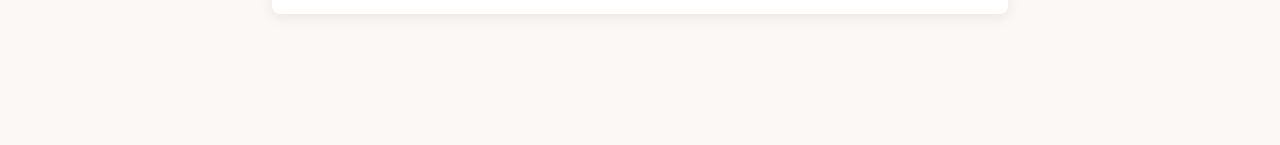
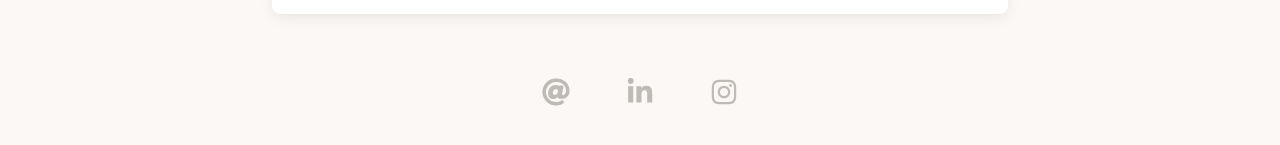
Before and after one commit to s-fletcher/me, a Next.js app: page / in a window 1280 px wide. Shown: the part 685-830 px from the top of the page. Before the commit the page ends 800 px from the top, so only its background shows below. Built offline with nearby package versions, Linux system fonts and the light colour scheme.

Commit message:
Add footer

```diff
--- a/package.json
+++ b/package.json
@@ -16,7 +16,8 @@
     "framer-motion": "^4.1.11",
     "next": "latest",
     "react": "^17.0.2",
-    "react-dom": "^17.0.2"
+    "react-dom": "^17.0.2",
+    "react-icons": "^4.2.0"
   },
   "devDependencies": {
     "@types/node": "^12.20.11",
--- /dev/null
+++ b/src/components/footer.tsx
@@ -0,0 +1,33 @@
+import Icon from '@chakra-ui/icon'
+import { Box, Link } from '@chakra-ui/layout'
+import { FC } from 'react'
+import { IconType } from 'react-icons'
+import { FaAt, FaInstagram, FaLinkedinIn } from 'react-icons/fa'
+
+type FooterItemProps = {
+  icon: IconType
+  href: string
+}
+
+const FooterItem: FC<FooterItemProps> = ({ icon, href }) => (
+  <Link mx={5} target="_blank" href={href}>
+    <Icon m={2} color="orange.100" w={7} h={7} as={icon} />
+  </Link>
+)
+
+export const Footer = () => (
+  <Box display="flex" justifyContent="center" m={14}>
+    <FooterItem
+      href="mailto:sfletchertx@gmail.com (Sam Fletcher)"
+      icon={FaAt}
+    />
+    <FooterItem
+      href="https://www.linkedin.com/in/sfletchertx/"
+      icon={FaLinkedinIn}
+    />
+    <FooterItem
+      href="https://www.instagram.com/sfletchertx/"
+      icon={FaInstagram}
+    />
+  </Box>
+)
--- a/src/components/nav.tsx
+++ b/src/components/nav.tsx
@@ -1,6 +1,6 @@
 import Link from 'next/link'
 import { Button } from '@chakra-ui/button'
-import { Box, Heading, Text } from '@chakra-ui/layout'
+import { Box, Heading } from '@chakra-ui/layout'
 import { FC } from 'react'
 
 type NavItemProps = {
--- a/src/data/theme.ts
+++ b/src/data/theme.ts
@@ -8,6 +8,7 @@ export const theme = extendTheme({
   colors: {
     orange: {
       50: '#FBF8F5',
+      100: '#BEBAB6',
       500: '#F4A261',
       700: '#E76F51',
     },
@@ -23,6 +24,7 @@ export const theme = extendTheme({
   styles: {
     global: (props) => ({
       body: {
+        overflowX: 'hidden',
         bg: mode('orange.50', 'black')(props),
         color: mode('teal.800', 'white')(props),
       },
--- a/src/pages/index.tsx
+++ b/src/pages/index.tsx
@@ -1,5 +1,6 @@
 import { Container } from '@chakra-ui/layout'
 import { Blobs } from '../components/blobs'
+import { Footer } from '../components/footer'
 import { Nav } from '../components/nav'
 import { About } from '../views/about'
 
@@ -8,6 +9,7 @@ const Index = () => (
     <Nav />
     <About />
     <Blobs view="about" />
+    <Footer />
   </Container>
 )
 
```
Also changed, not shown: 1 other file (tests, documents, lock files or other folders).
